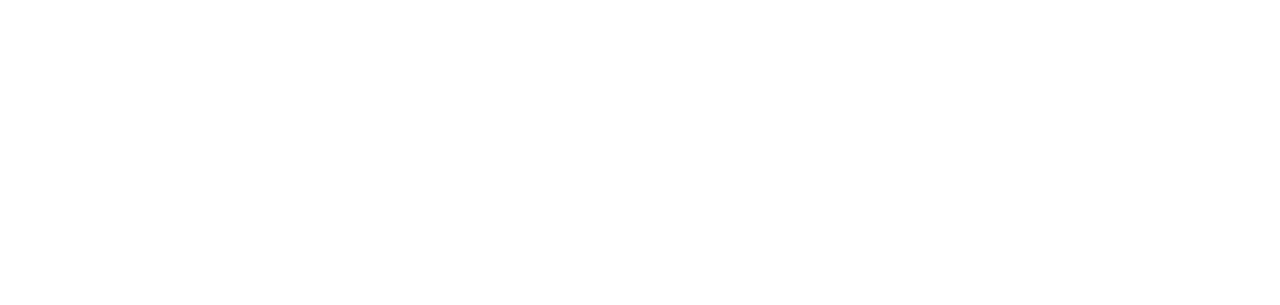
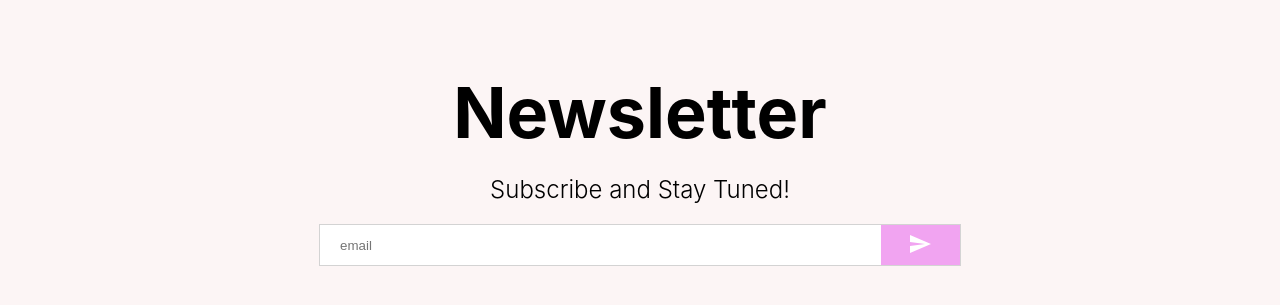
Before and after one commit to lillianaleecode/gripCommerce, a React (Create React App) app: page / in a window 1280 px wide. Shown: the part 1633-1938 px from the top of the page. Before the commit the page ends 1538 px from the top, so only its background shows below. Built offline with nearby package versions, Linux system fonts and the light colour scheme.

Commit message:
Email Newsletter Component

```diff
--- /dev/null
+++ b/src/components/Newsletter.jsx
@@ -0,0 +1,61 @@
+import SendIcon from '@mui/icons-material/Send';
+import styled from "styled-components";
+
+const Container = styled.div`
+  height: 60vh;
+  background-color: #fcf5f5;
+  display: flex;
+  align-items: center;
+  justify-content: center;
+  flex-direction: column; //put items vertical
+`;
+const Title = styled.h1`
+  font-size: 70px;
+  margin-bottom: 20px;
+`;
+
+const Desc = styled.div`
+  font-size: 24px;
+  font-weight: 300;
+  margin-bottom: 20px;
+`;
+
+const InputContainer = styled.div`
+  width: 50%;
+  height: 40px;
+  background-color: white;
+  display: flex;
+  justify-content: space-between;
+  border: 1px solid lightgray;
+`;
+
+const Input = styled.input`
+  border: none;
+  flex: 8;
+  padding-left: 20px;
+`;
+
+const Button = styled.button`
+  flex: 1;
+  border: none;
+  background-color: #f1a4f1;
+  color: white;
+  cursor: pointer;
+`;
+
+const Newsletter = () => {
+  return (
+    <Container>
+      <Title>Newsletter</Title>
+      <Desc>Subscribe and Stay Tuned!</Desc>
+      <InputContainer>
+        <Input placeholder="email" />
+        <Button>
+          <SendIcon />
+        </Button>
+      </InputContainer>
+    </Container>
+  );
+};
+
+export default Newsletter;
--- a/src/pages/Home.jsx
+++ b/src/pages/Home.jsx
@@ -2,6 +2,7 @@
 import Announcement from '../components/Announcement'
 import Categories from '../components/Categories'
 import Navbar from '../components/Navbar'
+import Newsletter from '../components/Newsletter'
 import Slider from '../components/Slider'
 
 export const Home = () => {
@@ -11,6 +12,7 @@
       <Navbar/>
       <Slider/>
       <Categories/>
+      <Newsletter/>
 
     </div>
 
```
